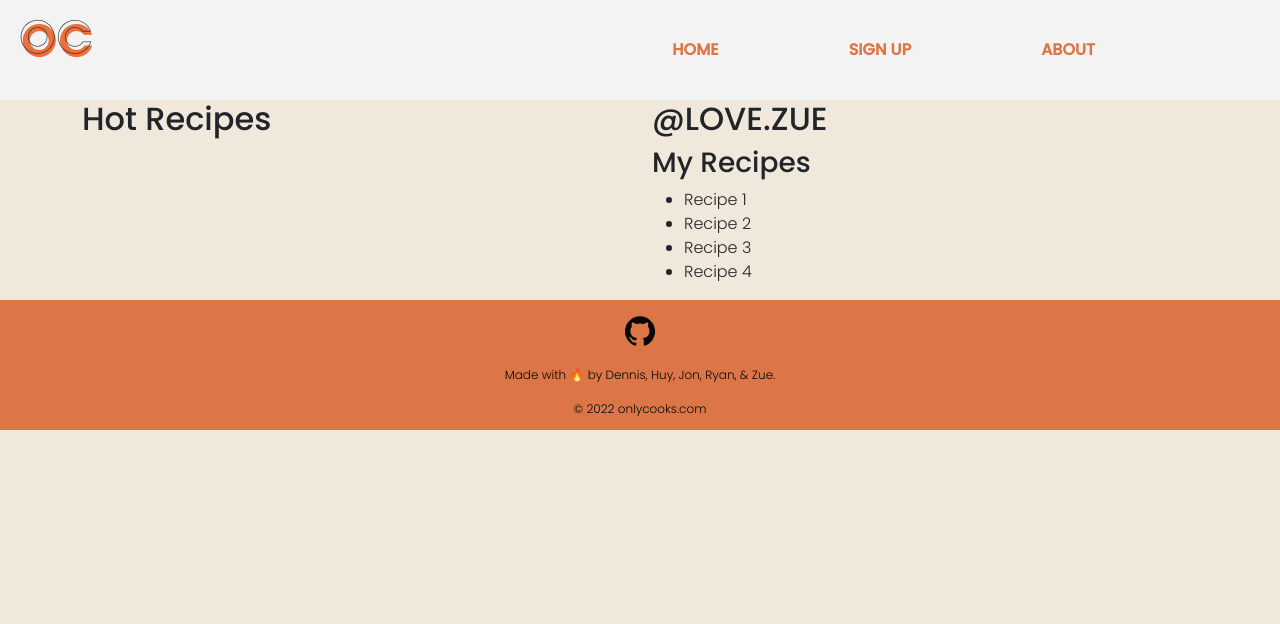
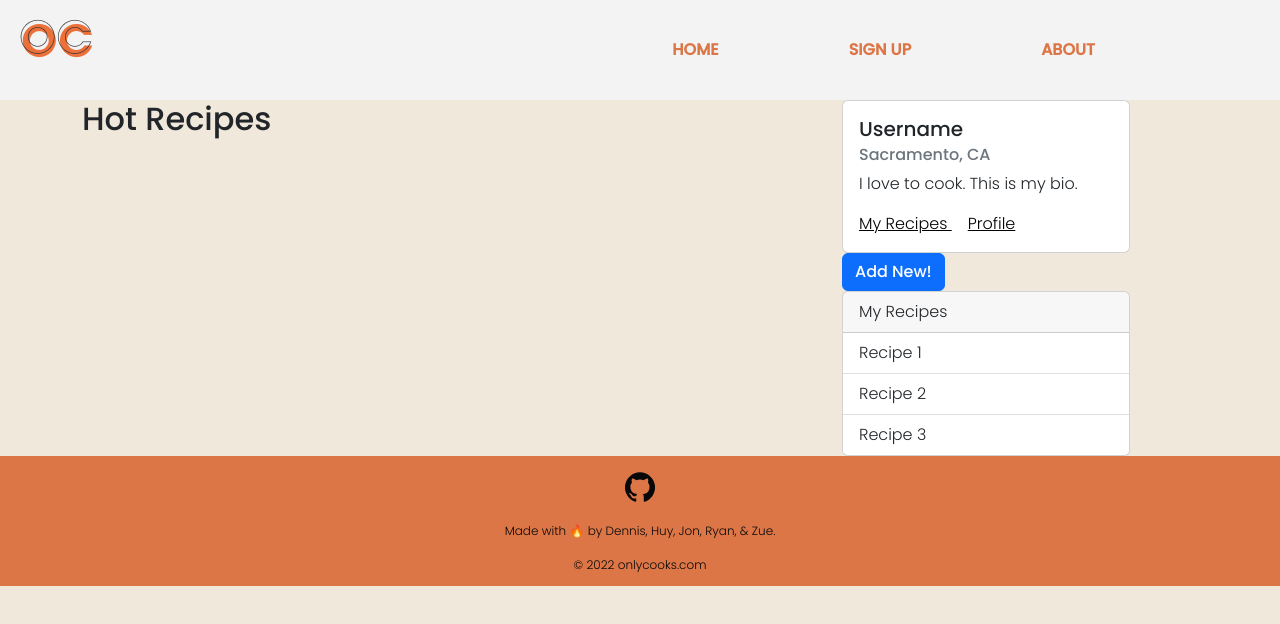
Before and after one commit to zuetesei/cook-book, a React (Create React App) app in the folder client/: page /dashboard in a window 1280 px wide. Shown: the top 624 px of the page. Built offline with nearby package versions, Linux system fonts and the light colour scheme.

Commit message:
add userrecipes and favrecipes to pages

```diff
--- a/client/src/App.js
+++ b/client/src/App.js
@@ -6,7 +6,6 @@ import {
   InMemoryCache,
   createHttpLink,
 } from "@apollo/client";
-
 import { setContext } from "@apollo/client/link/context";
 import Nav from "./components/Nav";
 import LoggedInNav from "./components/LoggedInNav";
@@ -15,12 +14,9 @@ import Home from "./pages/Home";
 import Dashboard from "./pages/Dashboard";
 import Signup from "./pages/Signup";
 import About from "./pages/About";
-// import FriendsList from "./utils/Friends";
-// import UserList from "./utils/UserList";
-// import axios from "axios";
-import Recipes from "./pages/Recipes";
-import MyRecipes from "./pages/UserRecipes";
-import Friends from "./pages/Friends";
+import Recipe from "./pages/SingleRecipe";
+import SavedRecipes from "./pages/UserRecipes";
+import Profile from "./pages/Profile";
 import "bootstrap/dist/css/bootstrap.min.css";
 import "./styles/Signup.css";
 import "./styles/Navbar.css";
@@ -35,8 +31,6 @@ const client = new ApolloClient({
   link: httpLink,
   cache: new InMemoryCache(),
 });
-
-// import LoggedInNavbar from "./components/LoggedInNav";
 
 const authLink = setContext((_, { headers }) => {
   const token = localStorage.getItem("id_token");
@@ -62,9 +56,9 @@ function App() {
           <Route path="/dashboard" element={<Dashboard />} />
           <Route path="/signup" element={<Signup />} />
           <Route path="/about" element={<About />} />
-          <Route path="/recipes" element={<Recipes />} />
-          <Route path="/myrecipes" element={<MyRecipes />} />
-          <Route path="/friends" element={<Friends />} />
+          <Route path="/recipe/id" element={<Recipe />} />
+          <Route path="/savedrecipes" element={<SavedRecipes />} />
+          <Route path="/profile" element={<Profile />} />
         </Routes>
         <Footer />
       </Router>
--- a/client/src/components/AddForm/index.js
+++ b/client/src/components/AddForm/index.js
@@ -20,7 +20,7 @@ function AddFormModal() {
   return (
     <>
       <Button variant="primary" onClick={handleShow}>
-        {/* <LibraryAddIcon /> */}
+        Add New!
       </Button>
 
       <Modal show={show} onHide={handleClose}>
--- a/client/src/components/FavoriteRecipes/index.js
+++ b/client/src/components/FavoriteRecipes/index.js
@@ -1,17 +1,18 @@
 import React from 'react';
-import SavedSearchIcon from '@mui/icons-material/SavedSearch';
+import Card from 'react-bootstrap/Card';
+import ListGroup from 'react-bootstrap/ListGroup';
+// import SavedSearchIcon from '@mui/icons-material/SavedSearch';
 
 function FavoriteRecipes() {
     return (
-        <div className='favRecipes'>
-            <h1> <SavedSearchIcon /> Favorite Recipes </h1>
-            <ul>
-                <li> Recipe 1 </li>
-                <li> Recipe 2 </li>
-                <li> Recipe 3 </li>
-                <li> Recipe 4 </li>
-            </ul>
-        </div>
+        <Card style={{ width: '18rem' }}>
+            <Card.Header> Favorite Recipes </Card.Header>
+            <ListGroup variant="flush">
+                <ListGroup.Item> Recipe 1 </ListGroup.Item>
+                <ListGroup.Item> Recipe 2 </ListGroup.Item>
+                <ListGroup.Item> Recipe 3 </ListGroup.Item>
+            </ListGroup>
+        </Card>
     )
 }
 
--- a/client/src/components/LoggedInNav/index.js
+++ b/client/src/components/LoggedInNav/index.js
@@ -17,8 +17,7 @@ function LoggedInNavbar() {
             </div>
             <div className='links'>
                 <Link to='/'> Dahsboard </Link>
-                <Link to='/myrecipes'> My Recipes </Link>
-                {/* <Link to="/recipes"> Add Recipe </Link> */}
+                <Link to='/savedrecipes'> Recipes </Link>
                 <Link to='/profile'> Profile </Link>
                 <button> Logout </button>
             </div>
--- /dev/null
+++ b/client/src/components/UserCard/index.js
@@ -0,0 +1,21 @@
+import React, { useEffect, useState } from 'react';
+import Card from 'react-bootstrap/Card';
+
+
+function UserCard() {
+    return (
+        <Card style={{ width: '18rem' }}>
+            <Card.Body>
+                <Card.Title> Username </Card.Title>
+                <Card.Subtitle className="mb-2 text-muted"> Sacramento, CA </Card.Subtitle>
+                <Card.Text>
+                    I love to cook. This is my bio.
+                </Card.Text>
+                <Card.Link href="/savedrecipes"> My Recipes </Card.Link>
+                <Card.Link href="/profile"> Profile </Card.Link>
+            </Card.Body>
+        </Card>
+    );
+}
+
+export default UserCard;
--- a/client/src/components/UserRecipes/index.js
+++ b/client/src/components/UserRecipes/index.js
@@ -1,17 +1,18 @@
 import React from 'react';
-import MenuBookIcon from '@mui/icons-material/MenuBook';
+import Card from 'react-bootstrap/Card';
+import ListGroup from 'react-bootstrap/ListGroup';
+
 
 function UserRecipes() {
     return (
-        <div className='favRecipes'>
-            <h1> <MenuBookIcon /> My Recipes </h1>
-            <ul>
-                <li> Recipe 1 </li>
-                <li> Recipe 2 </li>
-                <li> Recipe 3 </li>
-                <li> Recipe 4 </li>
-            </ul>
-        </div>
+        <Card style={{ width: '18rem' }}>
+            <Card.Header> My Recipes </Card.Header>
+            <ListGroup variant="flush">
+                <ListGroup.Item> Recipe 1 </ListGroup.Item>
+                <ListGroup.Item> Recipe 2 </ListGroup.Item>
+                <ListGroup.Item> Recipe 3 </ListGroup.Item>
+            </ListGroup>
+        </Card>
     )
 }
 
--- a/client/src/pages/Dashboard.js
+++ b/client/src/pages/Dashboard.js
@@ -1,9 +1,11 @@
 import React from 'react';
-
+import UserCard from '../components/UserCard';
 import '../styles/Navbar.css';
 import Container from "react-bootstrap/Container";
 import Row from "react-bootstrap/Row";
 import Col from "react-bootstrap/Col";
+import UserRecipes from '../components/UserRecipes';
+import AddForm from '../components/AddForm';
 // import NoteAddIcon from '@mui/icons-material/NoteAdd';
 
 function Dashboard() {
@@ -11,19 +13,13 @@ function Dashboard() {
         <div className='dashboard'>
             <Container>
                 <Row>
-                    <Col className='userFeed'>
+                    <Col sm={8} className='userFeed'>
                         <h2> Hot Recipes </h2>
                     </Col>
-                    <Col className='userInfo'>
-                        <h2> @LOVE.ZUE </h2>
-                        {/* <button> <NoteAddIcon /> </button> */}
-                        <h3> My Recipes </h3>
-                        <ul>
-                            <li> Recipe 1 </li>
-                            <li> Recipe 2 </li>
-                            <li> Recipe 3 </li>
-                            <li> Recipe 4 </li>
-                        </ul>
+                    <Col sm={4} className='userInfo'>
+                        <UserCard />
+                        <AddForm />
+                        <UserRecipes />
                     </Col>
                 </Row>
             </Container>
--- a/client/src/pages/Friends.js
+++ /dev/null
@@ -1,21 +0,0 @@
-import React from "react";
-import FriendList from "../components/FriendList";
-import AddForm from "../components/AddForm";
-import ListGroup from "react-bootstrap/ListGroup";
-import Container from "react-bootstrap/Container";
-import Row from "react-bootstrap/Row";
-import Col from "react-bootstrap/Col";
-import "../styles/Friends.css";
-
-function Friends() {
-  return (
-    <div>
-      {" "}
-      test
-      <FriendList />
-      <AddForm />
-    </div>
-  );
-}
-
-export default Friends;
--- a/client/src/pages/Profile.js
+++ b/client/src/pages/Profile.js
@@ -2,16 +2,26 @@ import React from 'react';
 import Container from 'react-bootstrap/Container';
 import Row from 'react-bootstrap/Row';
 import Col from 'react-bootstrap/Col';
-// import FriendList from '../components/FriendList';
-// import UserRecipes from '../components/UserRecipes';
+import FriendList from "../components/FriendList";
+import AddForm from "../components/AddForm";
+import UserCard from '../components/UserCard';
+import UserRecipes from '../components/UserRecipes';
 
 function UserProfile() {
 
     return (
         <Container>
             <Row>
-                <Col sm={8}> @username + user recipes component </Col>
-                <Col sm={4}> Friends list </Col>
+                <Col sm={8}>
+                    <UserCard />
+                    <UserRecipes />
+                </Col>
+                <Col sm={4}>
+                    <div>
+                        <FriendList />
+                        <AddForm />
+                    </div>
+                </Col>
             </Row>
         </Container>
     )
--- a/client/src/pages/Recipes.js
+++ b/client/src/pages/SingleRecipe.js
@@ -6,7 +6,7 @@ import Row from "react-bootstrap/Row";
 import Col from "react-bootstrap/Col";
 import Button from "react-bootstrap/Button";
 
-function Recipes() {
+function SingleRecipe() {
   return (
     <div className="recipe">
       <Container Classname="recipeform">
@@ -48,8 +48,7 @@ function Recipes() {
             </Form>
           </Col>
           <Col className="sm={4}">
-            <p>Upload a photo of your dish!</p>
-            <input type="file" />
+            <p> Attachments: </p>
           </Col>
         </Row>
       </Container>
@@ -57,4 +56,4 @@ function Recipes() {
   );
 }
 
-export default Recipes;
+export default SingleRecipe;
--- a/client/src/pages/UserRecipes.js
+++ b/client/src/pages/UserRecipes.js
@@ -1,25 +1,24 @@
 import React from "react";
 import "../styles/Myrecipes.css";
 import Container from "react-bootstrap/Container";
-import Button from "react-bootstrap/Button";
-import { Link } from "react-router-dom";
+// import Button from "react-bootstrap/Button";
+// import { Link } from "react-router-dom";
+import AddForm from "../components/AddForm";
+import FavoriteRecipes from "../components/FavoriteRecipes";
+import UserRecipes from "../components/UserRecipes";
 
 function Recipes() {
   return (
     <div className="recipe">
       <Container>
-        <Link to="/recipes">
-          <Button variant="primary" size="lg">
-            Add a recipe!
-          </Button>
-        </Link>
+        <AddForm />
       </Container>
       <div className="flex-container">
         <div className="favsection" id="favsection">
-          My Favorites:
+          <FavoriteRecipes />
         </div>
         <div className="myrecipes" id="myrecipes">
-          My Recipes:
+          <UserRecipes />
         </div>
       </div>
     </div>
```
